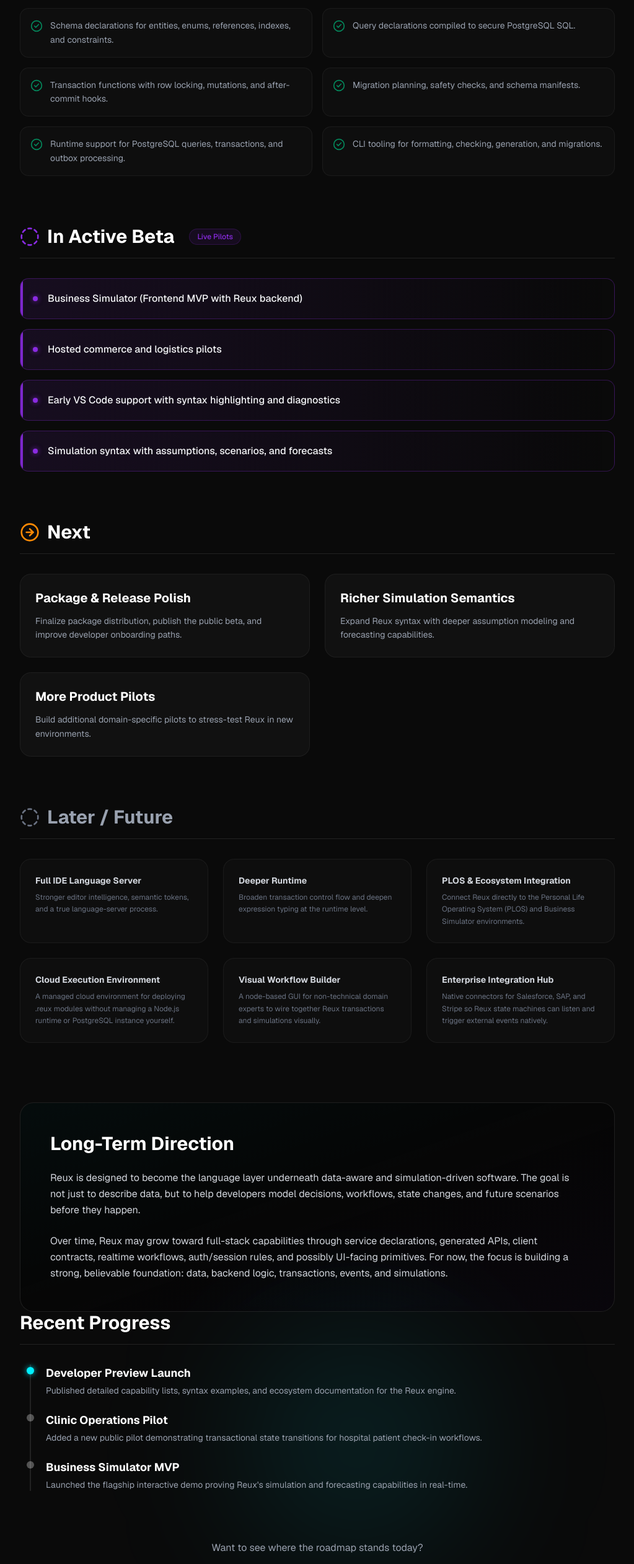
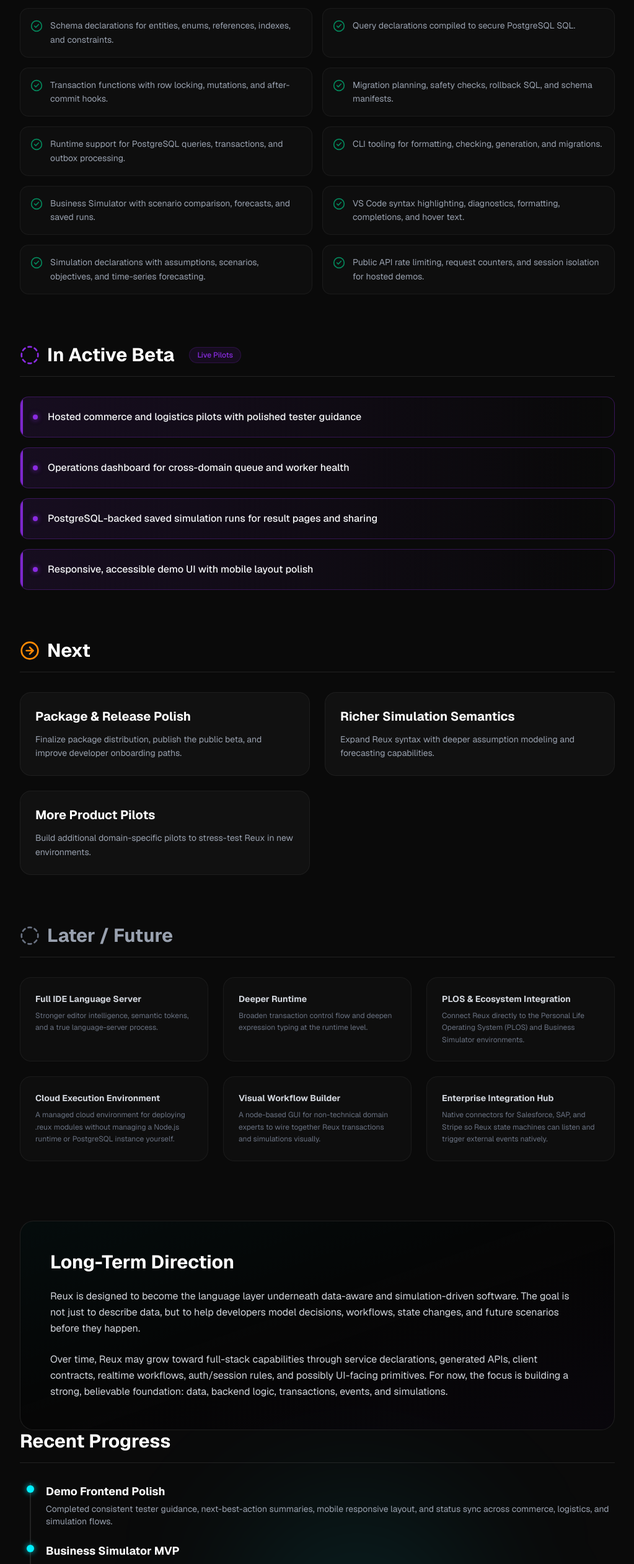
Before and after one commit to benn4105/reuben-web, a Next.js app: page /projects/reux/roadmap in a window 1280 px wide. Shown: the part 840-3364 px from the top of the page at 62% size, without its empty margins (128-1151 px from the left). Built offline with nearby package versions, Linux system fonts and the light colour scheme.

Commit message:
Sync website status surfaces with completed frontend work

```diff
--- a/src/app/(marketing)/projects/page.tsx
+++ b/src/app/(marketing)/projects/page.tsx
@@ -23,8 +23,8 @@ const prototypeProjects = [
   },
   {
     title: "Reux Live Demos",
-    description: "Hosted commerce and logistics pilots showing Reux-generated database workflows, transactions, state changes, and outbox processing through a public browser demo.",
-    tags: ["Public Demo", "PostgreSQL", "Transactions"],
+    description: "Hosted commerce, logistics, and Business Simulator pilots showing Reux-generated workflows, transactions, queue health, and outbox processing with guided tester flows.",
+    tags: ["Public Demo", "PostgreSQL", "Simulator"],
     href: "/projects/reux/demo",
     featured: false,
   },
--- a/src/app/(marketing)/projects/reux/page.tsx
+++ b/src/app/(marketing)/projects/reux/page.tsx
@@ -142,8 +142,10 @@ const liveCapabilities = [
   "Conservative migrations with rollback notes",
   "Generated TypeScript integration",
   "Simulation declarations and scenario comparisons",
-  "Hosted public demos for commerce and logistics",
+  "Business Simulator with saved runs and sharing",
+  "Hosted commerce and logistics demos with tester guidance",
   "VS Code syntax, diagnostics, formatting, and completions",
+  "Public API rate limiting and request counters",
   "Release checks for packaging and roadmap sync",
 ];
 
--- a/src/app/(marketing)/projects/reux/roadmap/page.tsx
+++ b/src/app/(marketing)/projects/reux/roadmap/page.tsx
@@ -9,16 +9,20 @@ export default function RoadmapPage() {
     "Schema declarations for entities, enums, references, indexes, and constraints.",
     "Query declarations compiled to secure PostgreSQL SQL.",
     "Transaction functions with row locking, mutations, and after-commit hooks.",
-    "Migration planning, safety checks, and schema manifests.",
+    "Migration planning, safety checks, rollback SQL, and schema manifests.",
     "Runtime support for PostgreSQL queries, transactions, and outbox processing.",
-    "CLI tooling for formatting, checking, generation, and migrations."
+    "CLI tooling for formatting, checking, generation, and migrations.",
+    "Business Simulator with scenario comparison, forecasts, and saved runs.",
+    "VS Code syntax highlighting, diagnostics, formatting, completions, and hover text.",
+    "Simulation declarations with assumptions, scenarios, objectives, and time-series forecasting.",
+    "Public API rate limiting, request counters, and session isolation for hosted demos.",
   ];
 
   const inActiveBeta = [
-    "Business Simulator (Frontend MVP with Reux backend)",
-    "Hosted commerce and logistics pilots",
-    "Early VS Code support with syntax highlighting and diagnostics",
-    "Simulation syntax with assumptions, scenarios, and forecasts"
+    "Hosted commerce and logistics pilots with polished tester guidance",
+    "Operations dashboard for cross-domain queue and worker health",
+    "PostgreSQL-backed saved simulation runs for result pages and sharing",
+    "Responsive, accessible demo UI with mobile layout polish",
   ];
 
   const nextMilestones = [
@@ -281,8 +285,13 @@ export default function RoadmapPage() {
         <div className="space-y-6 border-l-2 border-white/10 pl-6 ml-4">
           <div className="relative">
             <div className="absolute -left-[31px] top-1 w-3 h-3 rounded-full bg-[#00F0FF] shadow-[0_0_10px_rgba(0,240,255,0.8)]" />
-            <h3 className="text-lg font-bold text-white mb-1">Developer Preview Launch</h3>
-            <p className="text-gray-400 text-sm">Published detailed capability lists, syntax examples, and ecosystem documentation for the Reux engine.</p>
+            <h3 className="text-lg font-bold text-white mb-1">Demo Frontend Polish</h3>
+            <p className="text-gray-400 text-sm">Completed consistent tester guidance, next-best-action summaries, mobile responsive layout, and status sync across commerce, logistics, and simulation flows.</p>
+          </div>
+          <div className="relative">
+            <div className="absolute -left-[31px] top-1 w-3 h-3 rounded-full bg-[#00F0FF] shadow-[0_0_10px_rgba(0,240,255,0.8)]" />
+            <h3 className="text-lg font-bold text-white mb-1">Business Simulator MVP</h3>
+            <p className="text-gray-400 text-sm">Launched the flagship interactive demo proving Reux&apos;s simulation and forecasting capabilities with saved runs and sharing.</p>
           </div>
           <div className="relative">
             <div className="absolute -left-[31px] top-1 w-3 h-3 rounded-full bg-white/30" />
@@ -291,8 +300,8 @@ export default function RoadmapPage() {
           </div>
           <div className="relative">
             <div className="absolute -left-[31px] top-1 w-3 h-3 rounded-full bg-white/30" />
-            <h3 className="text-lg font-bold text-white mb-1">Business Simulator MVP</h3>
-            <p className="text-gray-400 text-sm">Launched the flagship interactive demo proving Reux&apos;s simulation and forecasting capabilities in real-time.</p>
+            <h3 className="text-lg font-bold text-white mb-1">Developer Preview Launch</h3>
+            <p className="text-gray-400 text-sm">Published detailed capability lists, syntax examples, and ecosystem documentation for the Reux engine.</p>
           </div>
         </div>
       </motion.div>
```
